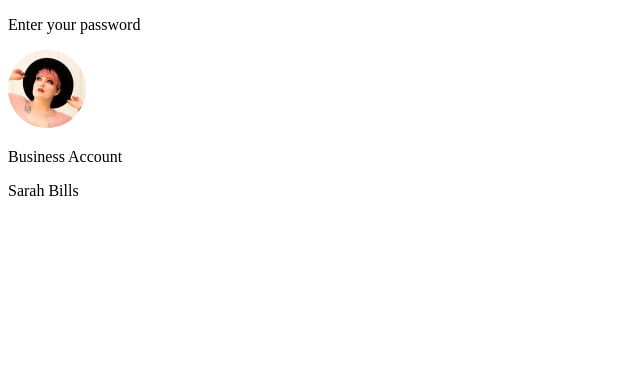
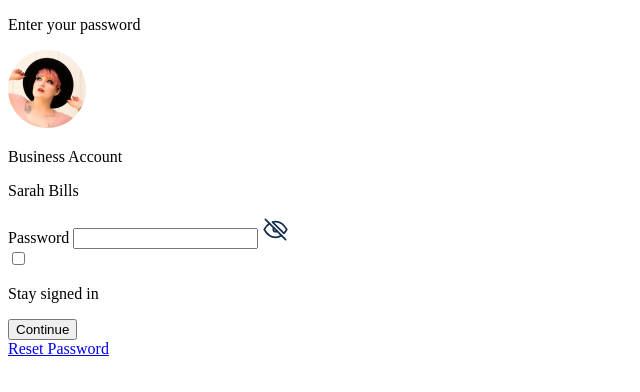
Before and after one commit to Aliboztepe/enter-password, a plain HTML site: page index.html in a window 1280 px wide. Shown: the whole page, without its empty margins (0-640 px from the left). Drawn offline with Linux system fonts and the light colour scheme.

Commit message:
Html design created.

```diff
--- a/index.html
+++ b/index.html
@@ -7,7 +7,7 @@
 </head>
 <body>
     <main class="container">
-        <section class="card">
+        <form class="card">
             <p class="title">Enter your password</p>
             <article class="information">
                 <img src="/assets/images/user-photo.png" alt="user-photo">
@@ -16,8 +16,20 @@
                     <p class="information-item -name">Sarah Bills</p>
                 </div>
             </article>
-            <article class=""></article>
-        </section>
+            <article class="password-area">
+                <label class="title -password">Password</label>
+                <input type="password">
+                <img src="/assets/icons/toggle-password.svg" alt="toggle-password">
+            </article>
+            <article class="ui-list">
+                <div class="item">
+                    <input class="item-checkbox" type="checkbox">
+                    <p class="item-desc">Stay signed in</p>
+                </div>
+                <button class="btn">Continue</button>
+            </article>
+            <a href="#">Reset Password</a>
+        </form>
     </main>
 </body>
 </html>
```
Also changed, not shown: assets/icons/toggle-password.svg (added).
